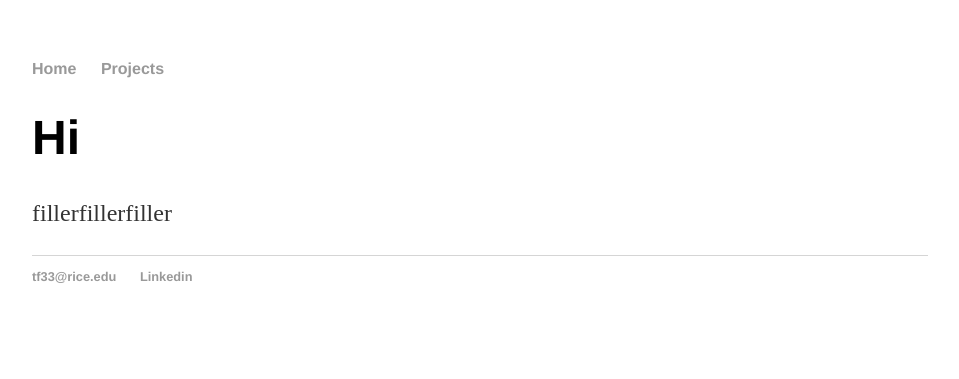
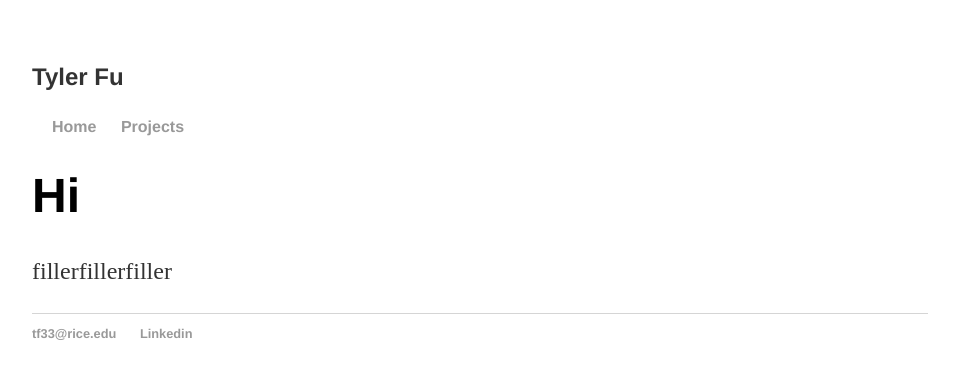
Before and after one commit to tfu1897/tfu1897.github.io, a Jekyll site: the page built from index.html, in a window 1280 px wide. Shown: the top 379 px of the page, without its empty margins (160-1119 px from the left). Built offline with Jekyll 4.4.1, drawn with Linux system fonts in a browser that asks for light colours.

Commit message:
Update default.html

```diff
--- a/_layouts/default.html
+++ b/_layouts/default.html
@@ -8,6 +8,7 @@
 	<body>
 		<nav>
     		<ul>
+				<li><p>Tyler Fu</p>
         		<li><a href="/">Home</a></li>
         		<li><a href="/Projects">Projects</a></li>
     		</ul>
```
